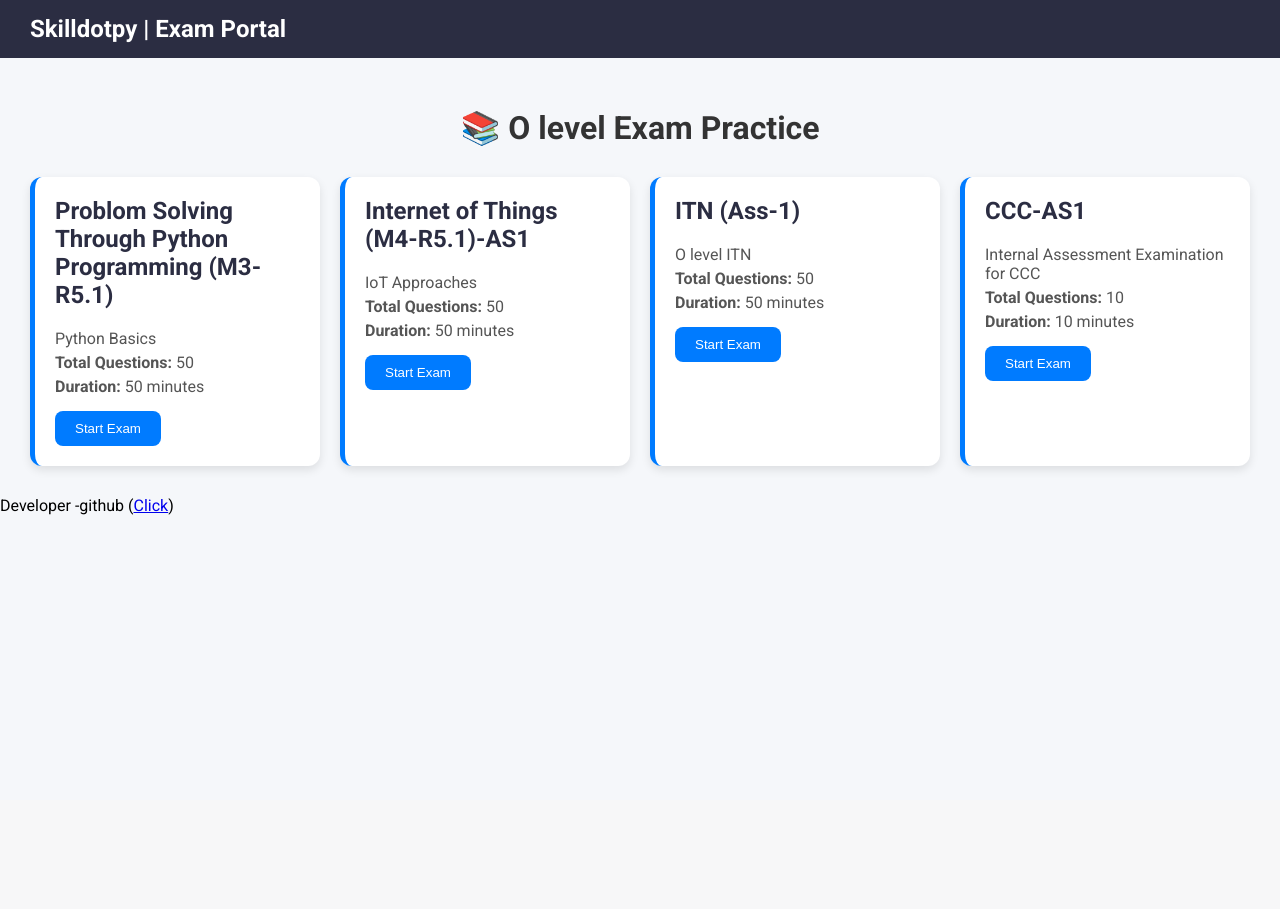
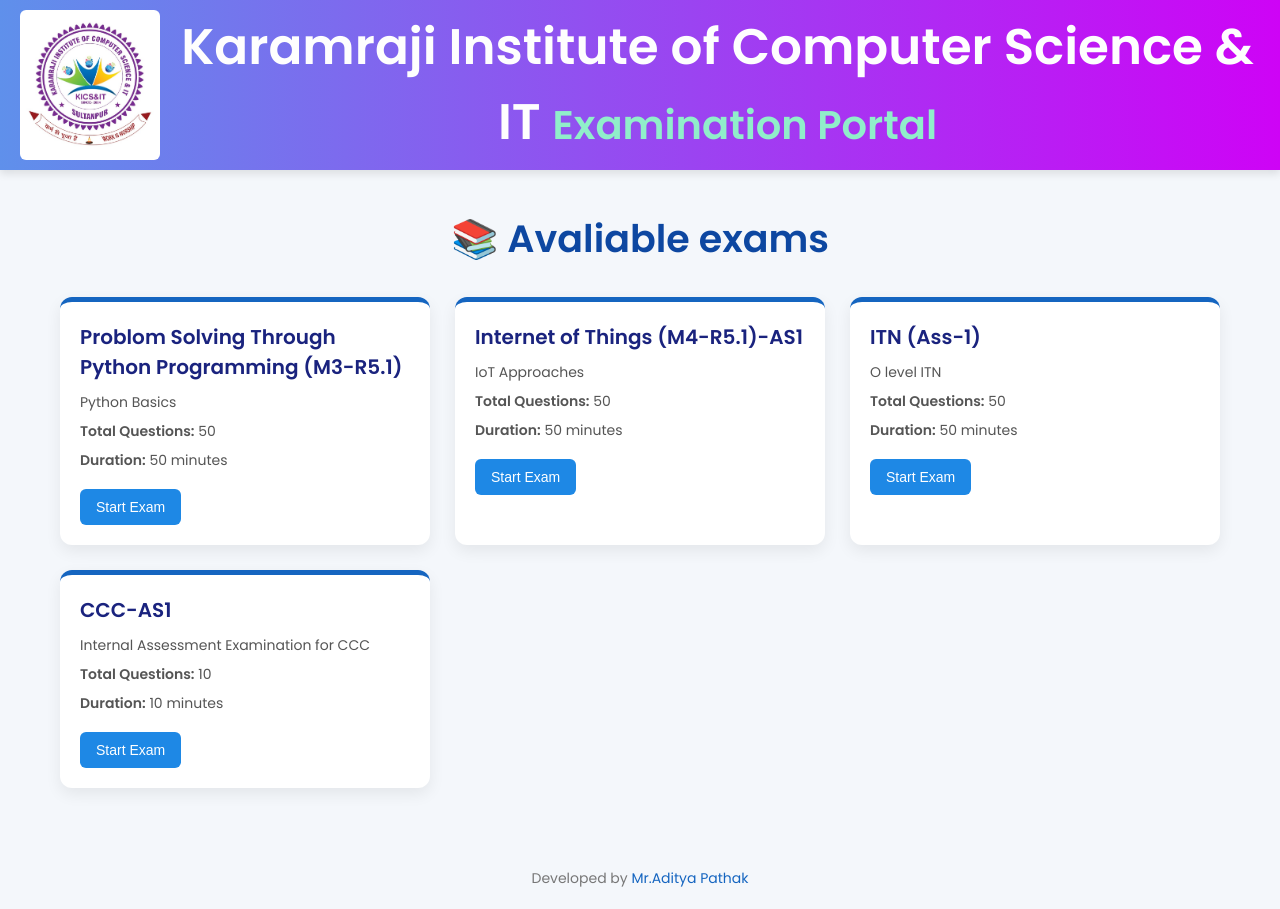
Before and after one commit to SYN606/Exam_Portal, a Django app: page / in a window 1280 px wide. Before the commit the page ends 515 px from the top, so only its background shows below. Run offline with Django 5.2, Linux system fonts and the light colour scheme; data comes from the database, SQL or seed files in the repository; both versions use the stored data as it was after the commit.

Commit message:
Prepare Template For a Computer Institute KICS

```diff
--- a/examportal/exam/templates/exam/home.html
+++ b/examportal/exam/templates/exam/home.html
@@ -1,89 +1,156 @@
-<!-- exam/templates/exam/home.html -->
+{% load static %}
 <!DOCTYPE html>
-<html>
+<html lang="en">
 <head>
-    <title>Skilldotpy | Exam Portal</title>
-    <link href="https://fonts.googleapis.com/css2?family=Roboto:wght@400;700&display=swap" rel="stylesheet">
+  <meta charset="UTF-8" />
+  <meta name="viewport" content="width=device-width, initial-scale=1.0"/>
+  <title>Karamraji Institute | Exam Portal</title>
+  <link href="https://fonts.googleapis.com/css2?family=Poppins:wght@400;600&display=swap" rel="stylesheet"/>
   <style>
-        body {
-            font-family: 'Roboto', sans-serif;
-            background-color: #f5f7fa;
+    * {
+      box-sizing: border-box;
       margin: 0;
       padding: 0;
     }
+    body {
+      font-family: 'Poppins', sans-serif;
+      background: #f4f7fb;
+      color: #333;
+    }
 
+    /* Navbar */
     .navbar {
-            background-color: #2b2d42;
-            color: white;
-            padding: 15px 30px;
-            font-size: 24px;
-            font-weight: bold;
+      display: flex;
+      align-items: center;
+      justify-content: space-between;
+      flex-wrap: wrap;
+      background: linear-gradient(to right, #5f90eb, #ce03f6);
+      padding: 10px 20px;
+      color: #fefefe;
+      box-shadow: 0 4px 8px rgba(0, 0, 0, 0.1);
+    }
+    .navbar-left {
+      display: flex;
+      align-items: center;
+      gap: 15px;
+    }
+    .navbar-left img {
+      height: 150px;
+      border-radius: 6px;
+    }
+    .navbar-title {
+      font-size: 50px;
+      font-weight: 600;
+      text-align: center;
+      flex: 1;
+    }
+    #e{font-size: 40px;
+        color: rgb(144, 238, 202);
+      font-weight: 600;
+      text-align: center;
+      flex: 1;
+
+    }
+
+    @media (max-width: 768px) {
+      .navbar {
+        flex-direction: column;
+        align-items: flex-start;
+      }
+      .navbar-title {
+        text-align: left;
+        margin-top: 10px;
+      }
     }
 
     .container {
-            padding: 30px;
+      max-width: 1200px;
+      margin: 40px auto;
+      padding: 0 20px;
     }
 
-        h1 {
+    .container h1 {
       text-align: center;
-            color: #333;
+      color: #0d47a1;
       margin-bottom: 30px;
+      font-size: 38px;
     }
 
     .exam-grid {
       display: grid;
       grid-template-columns: repeat(auto-fit, minmax(280px, 1fr));
-            gap: 20px;
+      gap: 25px;
     }
 
     .exam-card {
-            background-color: white;
+      background: #fff;
       padding: 20px;
       border-radius: 12px;
-            box-shadow: 0 4px 10px rgba(0,0,0,0.1);
-            transition: transform 0.2s ease;
-            border-left: 5px solid #007bff;
+      box-shadow: 0 6px 16px rgba(0, 0, 0, 0.07);
+      border-top: 5px solid #1565c0;
+      transition: transform 0.3s ease;
     }
 
     .exam-card:hover {
-            transform: translateY(-5px);
-            box-shadow: 0 6px 14px rgba(0,0,0,0.15);
+      transform: translateY(-6px);
+      box-shadow: 0 10px 22px rgba(0, 0, 0, 0.1);
     }
 
     .exam-card h2 {
-            margin-top: 0;
-            color: #2b2d42;
+      font-size: 20px;
+      color: #1a237e;
+      margin-bottom: 10px;
     }
 
     .exam-card p {
-            margin: 5px 0;
+      font-size: 14px;
       color: #555;
+      margin-bottom: 8px;
     }
 
     .start-btn {
-            background-color: #007bff;
+      background-color: #1e88e5;
       color: white;
-            padding: 10px 20px;
+      padding: 10px 16px;
       border: none;
-            border-radius: 8px;
+      border-radius: 6px;
+      font-size: 14px;
       cursor: pointer;
       margin-top: 10px;
+      transition: background-color 0.3s ease;
     }
 
     .start-btn:hover {
-            background-color: #0056b3;
+      background-color: #0d47a1;
+    }
+
+    .footer {
+      text-align: center;
+      margin-top: 60px;
+      padding: 20px;
+      font-size: 14px;
+      color: #777;
+    }
+
+    .footer a {
+      color: #1565c0;
+      text-decoration: none;
     }
   </style>
 </head>
 <body>
 
+  <!-- Navbar -->
   <div class="navbar">
-        Skilldotpy | Exam Portal
+    <div class="navbar-left">
+      <img src="{% static 'images/logo.jpg' %}" alt="Institute Logo" />
+      <div class="navbar-title">Karamraji Institute of Computer Science & IT  <span id="e">Examination Portal</span></div>
+    </div>
   </div>
 
+  <!-- Content -->
   <div class="container">
-        <h1>📚 O level Exam Practice</h1>
-
+    <h1>📚 Avaliable exams</h1>
     <div class="exam-grid">
       {% for exam in exams %}
       <div class="exam-card">
@@ -98,8 +165,10 @@
       {% endfor %}
     </div>
   </div>
-    <div>
-        Developer -github (<a href="https://github.com/sde-666">Click</a>)
+
+  <!-- Footer -->
+  <div class="footer">
+    Developed by <a href="https://github.com/sde-666" target="_blank">Mr.Aditya Pathak</a>
   </div>
 
 </body>
```
Also changed, not shown: examportal/exam/templates/exam/exam_page.html (+26 -6 lines), examportal/examportal/settings.py (+11 -45 lines), examportal/db.sqlite3, examportal/exam/static/images/Exam PageNAV.PNG (added), examportal/exam/static/images/logo.jpg (added). Lines whose indentation alone changed are shown as unchanged.
